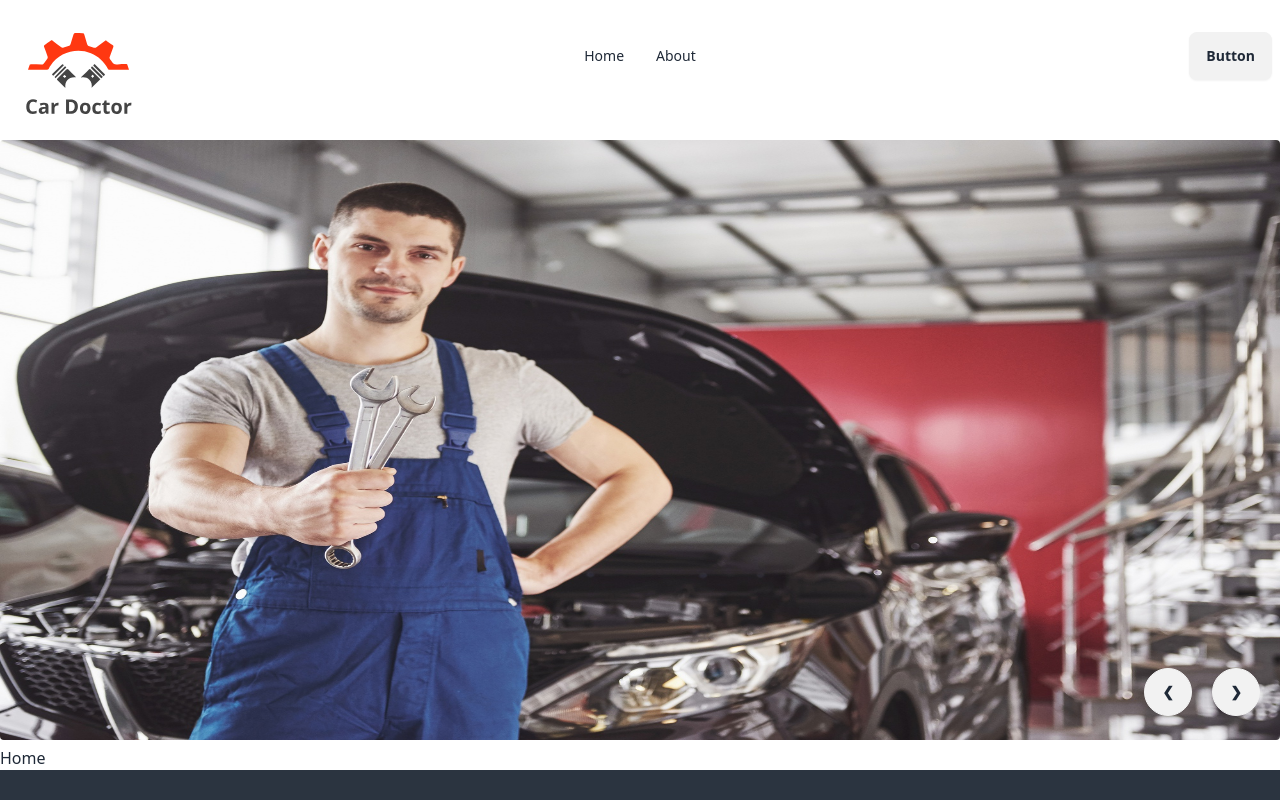
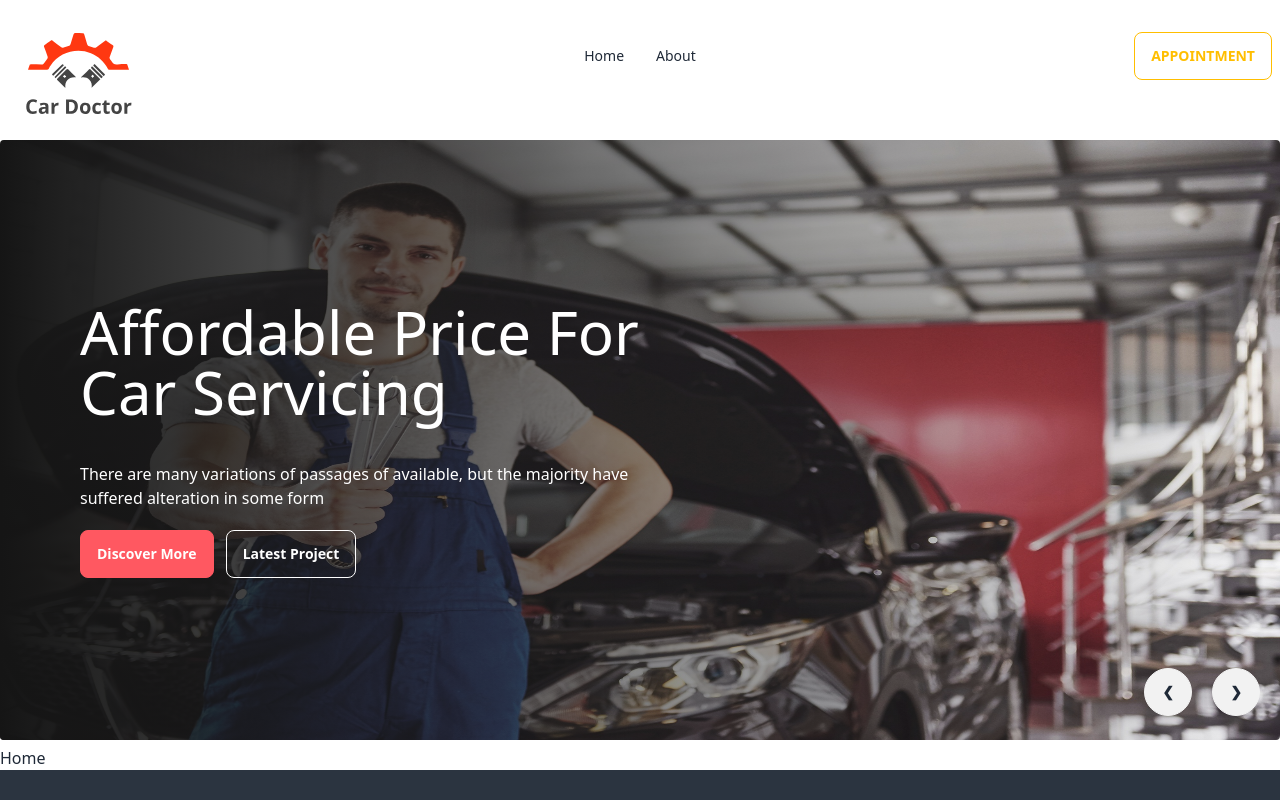
Before and after one commit to Sultana-Razia/car-doctor-client, a React (Vite) app: page / in a window 1280 px wide. Shown: the top 800 px of the page. Built offline with nearby package versions, Linux system fonts and the light colour scheme.

Commit message:
Style Banner Component with gradient overlay

```diff
--- a/src/Pages/Home/Banner/Banner.jsx
+++ b/src/Pages/Home/Banner/Banner.jsx
@@ -13,6 +13,16 @@ const Banner = () => {
                 <img
                     src={image1}
                     className="w-full rounded h-[600px]" />
+                <div className="absolute bottom-0 flex items-center h-full w-full bg-gradient-to-r from-[rgba(21,21,21,1.00)] to-[rgba(21,21,21,0)] rounded text-white">
+                    <div className='w-1/2 pl-20'>
+                        <h2 className='text-6xl mb-10'>Affordable Price For Car Servicing</h2>
+                        <p className='mb-5'>There are many variations of passages of  available, but the majority have suffered alteration in some form</p>
+                        <div className='flex gap-3'>
+                            <button className='btn btn-error text-white'>Discover More</button>
+                            <button className='btn btn-outline text-white'>Latest Project</button>
+                        </div>
+                    </div>
+                </div>
                 <div className="absolute left-5 right-5 bottom-0 flex justify-end -translate-y-1/2 transform">
                     <a href="#slide4" className="btn btn-circle mr-5">❮</a>
                     <a href="#slide2" className="btn btn-circle">❯</a>
@@ -22,6 +32,16 @@ const Banner = () => {
                 <img
                     src={image2}
                     className="w-full rounded h-[600px]" />
+                <div className="absolute bottom-0 flex items-center h-full w-full bg-gradient-to-r from-[rgba(21,21,21,1.00)] to-[rgba(21,21,21,0)] rounded text-white">
+                    <div className='w-1/2 pl-20'>
+                        <h2 className='text-6xl mb-10'>Affordable Price For Car Servicing</h2>
+                        <p className='mb-5'>There are many variations of passages of  available, but the majority have suffered alteration in some form</p>
+                        <div className='flex gap-3'>
+                            <button className='btn btn-error text-white'>Discover More</button>
+                            <button className='btn btn-outline text-white'>Latest Project</button>
+                        </div>
+                    </div>
+                </div>
                 <div className="absolute left-5 right-5 bottom-0 flex justify-end -translate-y-1/2 transform">
                     <a href="#slide1" className="btn btn-circle mr-5">❮</a>
                     <a href="#slide3" className="btn btn-circle">❯</a>
@@ -31,6 +51,16 @@ const Banner = () => {
                 <img
                     src={image3}
                     className="w-full rounded h-[600px]" />
+                <div className="absolute bottom-0 flex items-center h-full w-full bg-gradient-to-r from-[rgba(21,21,21,1.00)] to-[rgba(21,21,21,0)] rounded text-white">
+                    <div className='w-1/2 pl-20'>
+                        <h2 className='text-6xl mb-10'>Affordable Price For Car Servicing</h2>
+                        <p className='mb-5'>There are many variations of passages of  available, but the majority have suffered alteration in some form</p>
+                        <div className='flex gap-3'>
+                            <button className='btn btn-error text-white'>Discover More</button>
+                            <button className='btn btn-outline text-white'>Latest Project</button>
+                        </div>
+                    </div>
+                </div>
                 <div className="absolute left-5 right-5 bottom-0 flex justify-end -translate-y-1/2 transform">
                     <a href="#slide2" className="btn btn-circle mr-5">❮</a>
                     <a href="#slide4" className="btn btn-circle">❯</a>
@@ -40,26 +70,56 @@ const Banner = () => {
                 <img
                     src={image4}
                     className="w-full rounded h-[600px]" />
+                <div className="absolute bottom-0 flex items-center h-full w-full bg-gradient-to-r from-[rgba(21,21,21,1.00)] to-[rgba(21,21,21,0)] rounded text-white">
+                    <div className='w-1/2 pl-20'>
+                        <h2 className='text-6xl mb-10'>Affordable Price For Car Servicing</h2>
+                        <p className='mb-5'>There are many variations of passages of  available, but the majority have suffered alteration in some form</p>
+                        <div className='flex gap-3'>
+                            <button className='btn btn-error text-white'>Discover More</button>
+                            <button className='btn btn-outline text-white'>Latest Project</button>
+                        </div>
+                    </div>
+                </div>
                 <div className="absolute left-5 right-5 bottom-0 flex justify-end -translate-y-1/2 transform">
                     <a href="#slide3" className="btn btn-circle mr-5">❮</a>
-                    <a href="#slide1" className="btn btn-circle">❯</a>
+                    <a href="#slide5" className="btn btn-circle">❯</a>
                 </div>
             </div>
             <div id="slide5" className="carousel-item relative w-full">
                 <img
                     src={image5}
                     className="w-full rounded h-[600px]" />
+                <div className="absolute bottom-0 flex items-center h-full w-full bg-gradient-to-r from-[rgba(21,21,21,1.00)] to-[rgba(21,21,21,0)] rounded text-white">
+                    <div className='w-1/2 pl-20'>
+                        <h2 className='text-6xl mb-10'>Affordable Price For Car Servicing</h2>
+                        <p className='mb-5'>There are many variations of passages of  available, but the majority have suffered alteration in some form</p>
+                        <div className='flex gap-3'>
+                            <button className='btn btn-error text-white'>Discover More</button>
+                            <button className='btn btn-outline text-white'>Latest Project</button>
+                        </div>
+                    </div>
+                </div>
                 <div className="absolute left-5 right-5 bottom-0 flex justify-end -translate-y-1/2 transform">
-                    <a href="#slide3" className="btn btn-circle mr-5">❮</a>
-                    <a href="#slide1" className="btn btn-circle">❯</a>
+                    <a href="#slide4" className="btn btn-circle mr-5">❮</a>
+                    <a href="#slide6" className="btn btn-circle">❯</a>
                 </div>
             </div>
             <div id="slide6" className="carousel-item relative w-full">
                 <img
                     src={image6}
                     className="w-full rounded h-[600px]" />
+                <div className="absolute bottom-0 flex items-center h-full w-full bg-gradient-to-r from-[rgba(21,21,21,1.00)] to-[rgba(21,21,21,0)] rounded text-white">
+                    <div className='w-1/2 pl-20'>
+                        <h2 className='text-6xl mb-10'>Affordable Price For Car Servicing</h2>
+                        <p className='mb-5'>There are many variations of passages of  available, but the majority have suffered alteration in some form</p>
+                        <div className='flex gap-3'>
+                            <button className='btn btn-error text-white'>Discover More</button>
+                            <button className='btn btn-outline text-white'>Latest Project</button>
+                        </div>
+                    </div>
+                </div>
                 <div className="absolute left-5 right-5 bottom-0 flex justify-end -translate-y-1/2 transform">
-                    <a href="#slide3" className="btn btn-circle mr-5">❮</a>
+                    <a href="#slide5" className="btn btn-circle mr-5">❮</a>
                     <a href="#slide1" className="btn btn-circle">❯</a>
                 </div>
             </div>
--- a/src/Pages/Shared/Navbar/Navbar.jsx
+++ b/src/Pages/Shared/Navbar/Navbar.jsx
@@ -44,7 +44,7 @@ const Navbar = () => {
                 </ul>
             </div>
             <div className="navbar-end">
-                <a className="btn">Button</a>
+                <button className='btn btn-outline btn-warning'>APPOINTMENT</button>
             </div>
         </div>
     );
```
